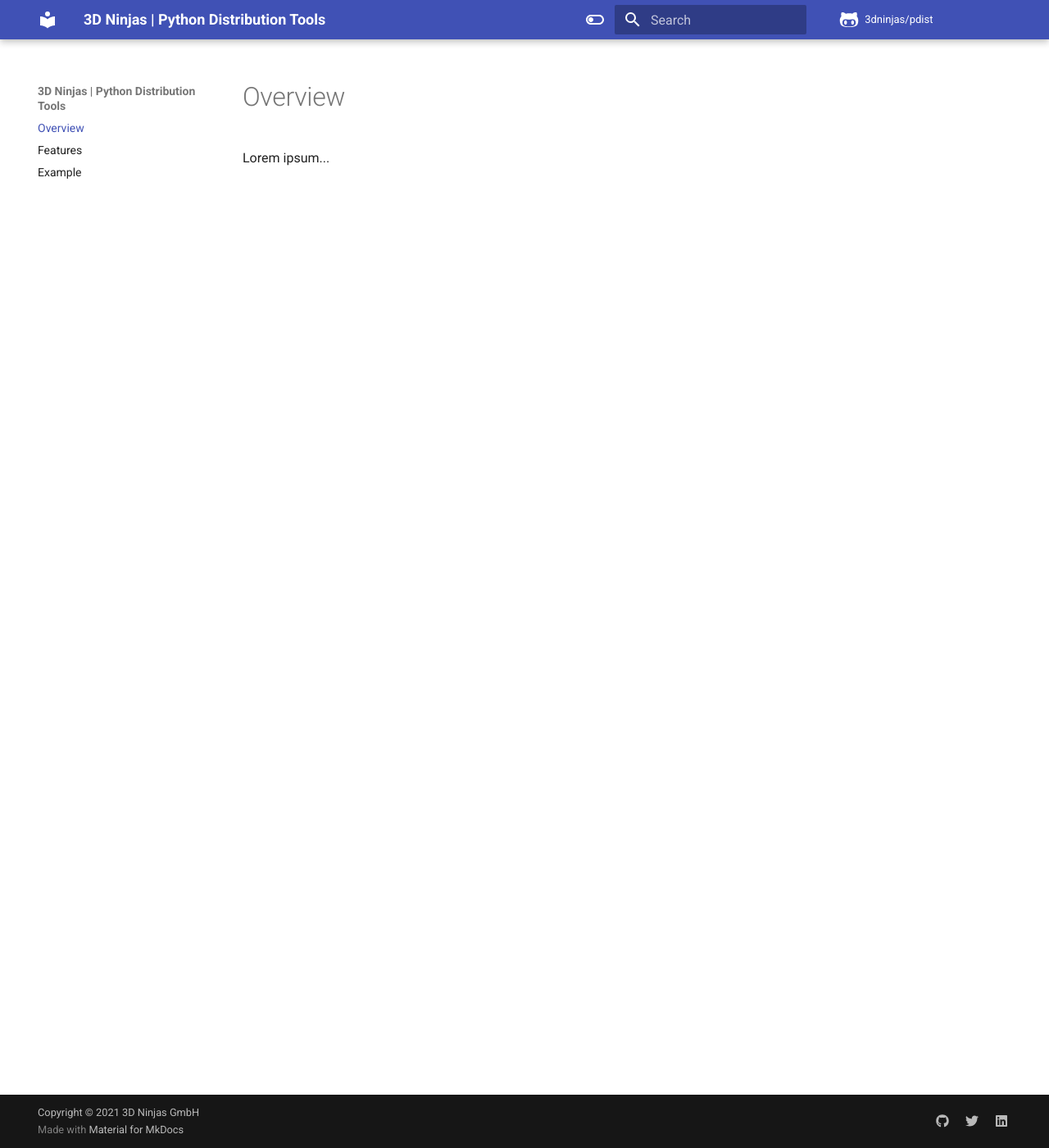
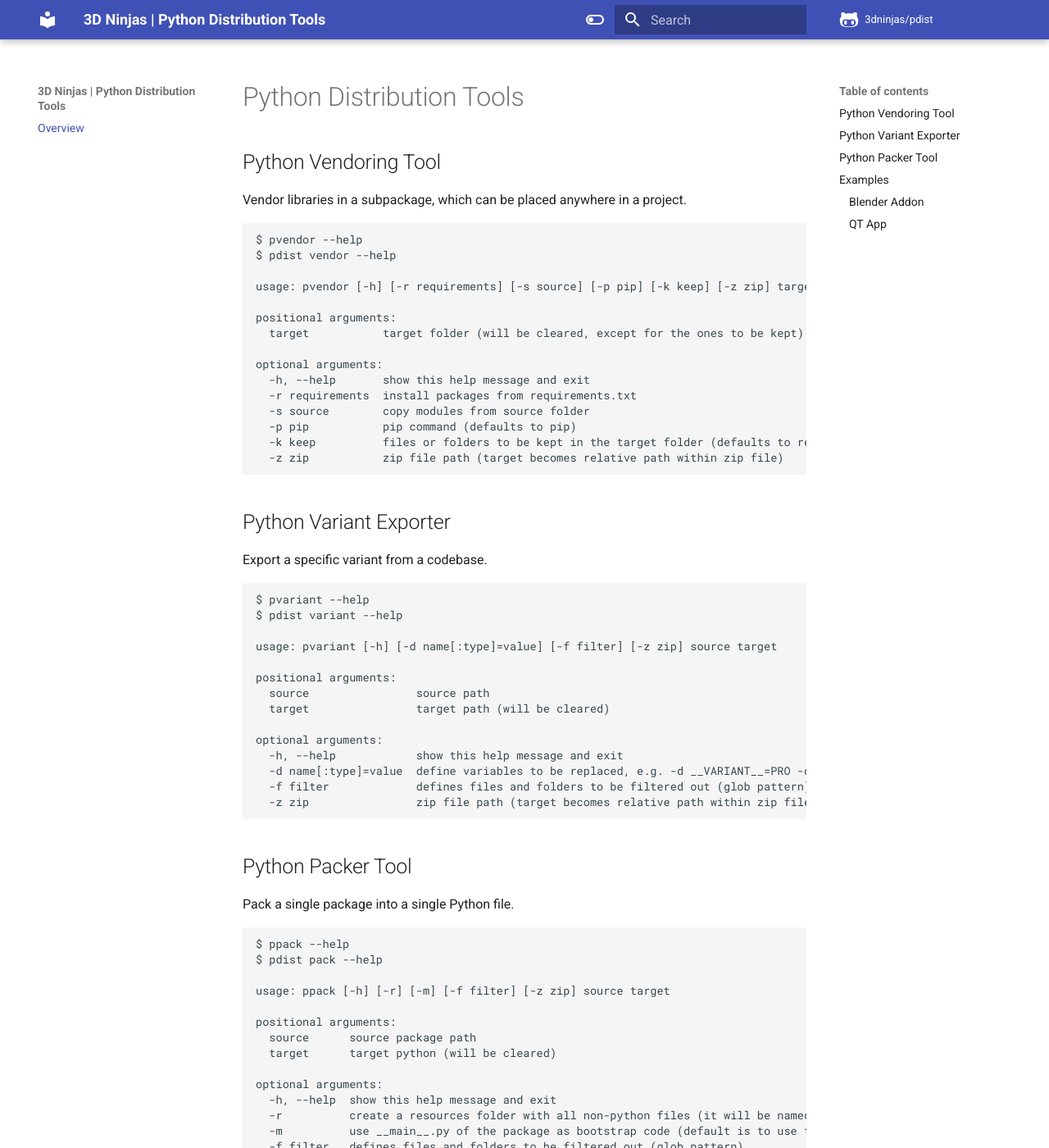
Before and after one commit to coreprocess/pdistx, an MkDocs documentation site: the page built from docs/index.md, in a window 1280 px wide and 1400 px high. Shown: the whole window at 82% size. Built offline with MkDocs 1.6.1 and Material for MkDocs 9.7.7, drawn with Linux system fonts in a browser that asks for light colours; comment, search, counter and statistics services are not loaded; some of the changed text lies outside the part shown.

Commit message:
Update docs

````diff
--- a/docs/index.md
+++ b/docs/index.md
@@ -1 +1,112 @@
-Lorem ipsum...
+# Python Distribution Tools
+
+## Python Vendoring Tool
+
+Vendor libraries in a subpackage, which can be placed anywhere in a project.
+
+```
+$ pvendor --help
+$ pdist vendor --help
+
+usage: pvendor [-h] [-r requirements] [-s source] [-p pip] [-k keep] [-z zip] target
+
+positional arguments:
+  target           target folder (will be cleared, except for the ones to be kept)
+
+optional arguments:
+  -h, --help       show this help message and exit
+  -r requirements  install packages from requirements.txt
+  -s source        copy modules from source folder
+  -p pip           pip command (defaults to pip)
+  -k keep          files or folders to be kept in the target folder (defaults to requirements.txt and .gitignore)
+  -z zip           zip file path (target becomes relative path within zip file)
+```
+
+## Python Variant Exporter
+
+Export a specific variant from a codebase.
+
+```
+$ pvariant --help
+$ pdist variant --help
+
+usage: pvariant [-h] [-d name[:type]=value] [-f filter] [-z zip] source target
+
+positional arguments:
+  source                source path
+  target                target path (will be cleared)
+
+optional arguments:
+  -h, --help            show this help message and exit
+  -d name[:type]=value  define variables to be replaced, e.g. -d __VARIANT__=PRO -d __LICENSE_CHECK__:bool=True
+  -f filter             defines files and folders to be filtered out (glob pattern)
+  -z zip                zip file path (target becomes relative path within zip file)
+```
+
+## Python Packer Tool
+
+Pack a single package into a single Python file.
+
+```
+$ ppack --help
+$ pdist pack --help
+
+usage: ppack [-h] [-r] [-m] [-f filter] [-z zip] source target
+
+positional arguments:
+  source      source package path
+  target      target python (will be cleared)
+
+optional arguments:
+  -h, --help  show this help message and exit
+  -r          create a resources folder with all non-python files (it will be named <target>_resources and be cleared)
+  -m          use __main__.py of the package as bootstrap code (default is to use the root __init__.py of the package)
+  -f filter   defines files and folders to be filtered out (glob pattern)
+  -z zip      zip file path (target becomes relative path within zip file)
+```
+
+## Examples
+
+### Blender Addon
+
+```sh
+# vendor packages
+pvendor examples/blender_addon/vendor
+
+# generate PRO as zip
+pvariant \
+    -d __VARIANT__=PRO                 \
+    -f '**/free.bip'                   \
+    -z $HOME/Desktop/blender_addon.zip \
+    examples/blender_addon             \
+    blender_addon
+
+# generate FREE as folder
+pvariant \
+    -d __VARIANT__=FREE    \
+    -f '**/pro.bip'        \
+    examples/blender_addon \
+    $HOME/.config/blender/2.93/scripts/addons/blender_addon
+
+# pack addon as single file
+ppack \
+    -r \
+    -f 'vendor/requirements.txt' -f 'vendor/.gitignore' \
+    examples/blender_addon \
+    $HOME/.config/blender/2.93/scripts/addons/blender_addon.py
+```
+
+### QT App
+
+```sh
+# vendor packages
+pvendor examples/qt_app/vendor
+
+# pack app as single file
+ppack \
+    -r \
+    -f 'vendor/requirements.txt' -f 'vendor/.gitignore' \
+    -m \
+    examples/qt_app \
+    $HOME/Desktop/qt_app.py
+```
--- a/mkdocs.yml
+++ b/mkdocs.yml
@@ -64,8 +64,6 @@ extra:
 # Page navigation
 nav:
   - Overview: index.md
-  - Features: features.md
-  - Example: example.md
 
 markdown_extensions:
   - admonition
````
Also changed, not shown: README.md (+6 -0 lines), docs/example.md (deleted, +0 -1 lines), docs/features.md (deleted, +0 -1 lines).
